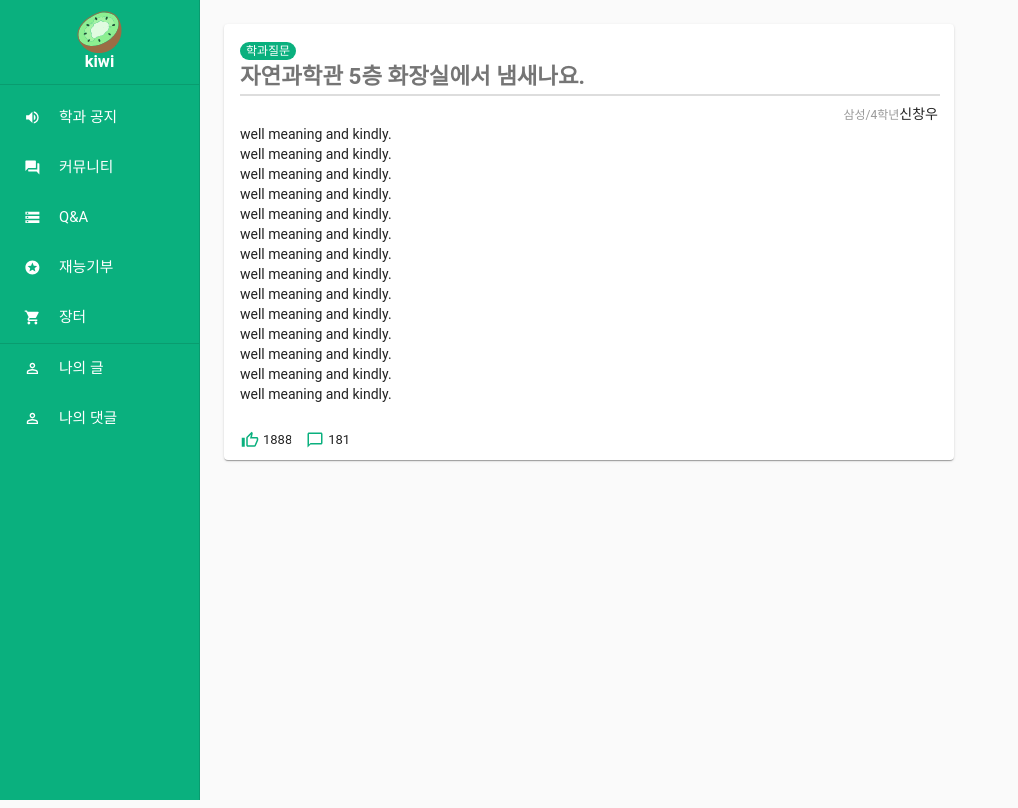
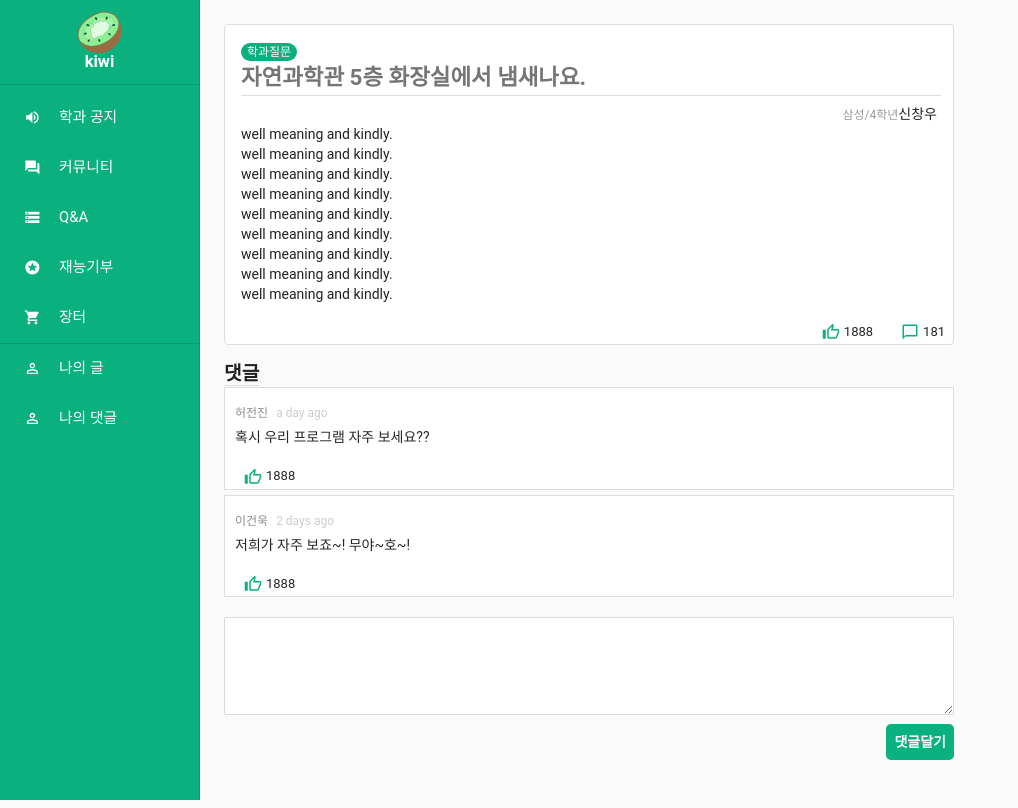
Before and after one commit to zinirun/kiwi, a React (Create React App) app in the folder frontend/: page /post in a window 1280 px wide. Shown: the whole page, without its empty margins (0-1018 px from the left). Built offline with nearby package versions, Linux system fonts and the light colour scheme.

Commit message:
Update: comment

```diff
--- a/frontend/src/board/common/PostPage.js
+++ b/frontend/src/board/common/PostPage.js
@@ -1,13 +1,20 @@
 import React from 'react';
 import Root from '../../header/Root';
 import { makeStyles } from '@material-ui/core/styles';
-import { Grid, Chip, Card, CardActions, CardContent, Typography } from '@material-ui/core';
+import { Grid, Chip, Card, CardContent, Typography, Button } from '@material-ui/core';
 import ThumbUpOutlinedIcon from '@material-ui/icons/ThumbUpOutlined';
 import ChatBubbleOutlineOutlinedIcon from '@material-ui/icons/ChatBubbleOutlineOutlined';
+import 'antd/dist/antd.css';
+import { Comment, Tooltip, List, Form, Input } from 'antd';
+import moment from 'moment';
+const { TextArea } = Input;
 
 const useStyles = makeStyles((theme) => ({
     root: {
         maxWidth: 730,
+        border: '1px solid #ddd',
+        boxShadow: 'none',
+        marginBottom: 15,
     },
     part: {
         background: theme.palette.primary.main,
@@ -21,15 +28,13 @@ const useStyles = makeStyles((theme) => ({
     title: {
         fontSize: '1.4rem',
         fontWeight: 'bold',
-        borderBottom: '2px solid #ddd',
+        borderBottom: '1px solid #ddd',
         width: 700,
-    },
-    pos: {
-        marginBottom: 12,
     },
     upIcon: {
         fontSize: 15,
         color: theme.palette.primary.main,
+        cursor: 'pointer',
     },
     commentIcon: {
         fontSize: 15,
@@ -46,12 +51,46 @@ const useStyles = makeStyles((theme) => ({
         fontWeight: 'bold',
         cursor: 'pointer',
         background: theme.palette.primary.main,
+        borderRadius: 5,
     },
     backColor: {
         marginLeft: 5,
         background: 'white',
     },
+    commentField: {
+        maxWidth: 730,
+        background: 'white',
+        border: '1px solid #ddd',
+        paddingLeft: 10,
+        marginBottom: 5,
+    },
+    comment: {
+        fontSize: '1.2rem',
+        fontWeight: 'bold',
+        borderBottom: '1px solid #ddd',
+    },
 }));
+
+const data = [
+    {
+        author: '허전진',
+        content: <p>혹시 우리 프로그램 자주 보세요??</p>,
+        datetime: (
+            <Tooltip title={moment().subtract(1, 'days').format('YYYY-MM-DD HH:mm:ss')}>
+                <span>{moment().subtract(1, 'days').fromNow()}</span>
+            </Tooltip>
+        ),
+    },
+    {
+        author: '이건욱',
+        content: <p>저희가 자주 보죠~! 무야~호~!</p>,
+        datetime: (
+            <Tooltip title={moment().subtract(2, 'days').format('YYYY-MM-DD HH:mm:ss')}>
+                <span>{moment().subtract(2, 'days').fromNow()}</span>
+            </Tooltip>
+        ),
+    },
+];
 
 export default function PostPage() {
     const classes = useStyles();
@@ -86,20 +125,9 @@ export default function PostPage() {
                         well meaning and kindly.
                         <br />
                         well meaning and kindly.
-                        <br />
-                        well meaning and kindly.
-                        <br />
-                        well meaning and kindly.
-                        <br />
-                        well meaning and kindly.
-                        <br />
-                        well meaning and kindly.
-                        <br />
-                        well meaning and kindly.
-                        <br />
                     </Typography>
                 </CardContent>
-                <CardActions>
+                <Grid align="right">
                     <Chip
                         className={classes.backColor}
                         size="small"
@@ -108,13 +136,49 @@ export default function PostPage() {
                     />
                     <Chip
                         className={classes.backColor}
-                        style={{ marginLeft: -9 }}
                         size="small"
                         icon={<ChatBubbleOutlineOutlinedIcon className={classes.commentIcon} />}
                         label="181"
                     />
-                </CardActions>
+                </Grid>
             </Card>
+            <Grid>
+                <span className={classes.comment}>댓글</span>
+            </Grid>
+            <List
+                className="comment-list"
+                itemLayout="horizontal"
+                dataSource={data}
+                renderItem={(item) => (
+                    <li className={classes.commentField}>
+                        <Grid item xs={12} sm={10}>
+                            <Comment
+                                author={item.author}
+                                content={item.content}
+                                datetime={item.datetime}
+                            />
+                        </Grid>
+                        <Grid item xs={12} sm={2}>
+                            <Chip
+                                className={classes.backColor}
+                                size="small"
+                                icon={<ThumbUpOutlinedIcon className={classes.upIcon} />}
+                                label="1888"
+                            />
+                        </Grid>
+                    </li>
+                )}
+            />
+            <Form.Item>
+                <TextArea rows={4} style={{ maxWidth: 730, marginTop: 15 }} />
+            </Form.Item>
+            <Form.Item style={{ maxWidth: 730, marginTop: -15 }}>
+                <Grid item xm={12} sm={12} align="right">
+                    <Button htmlType="submit" className={classes.button}>
+                        댓글달기
+                    </Button>
+                </Grid>
+            </Form.Item>
         </Root>
     );
 }
```
